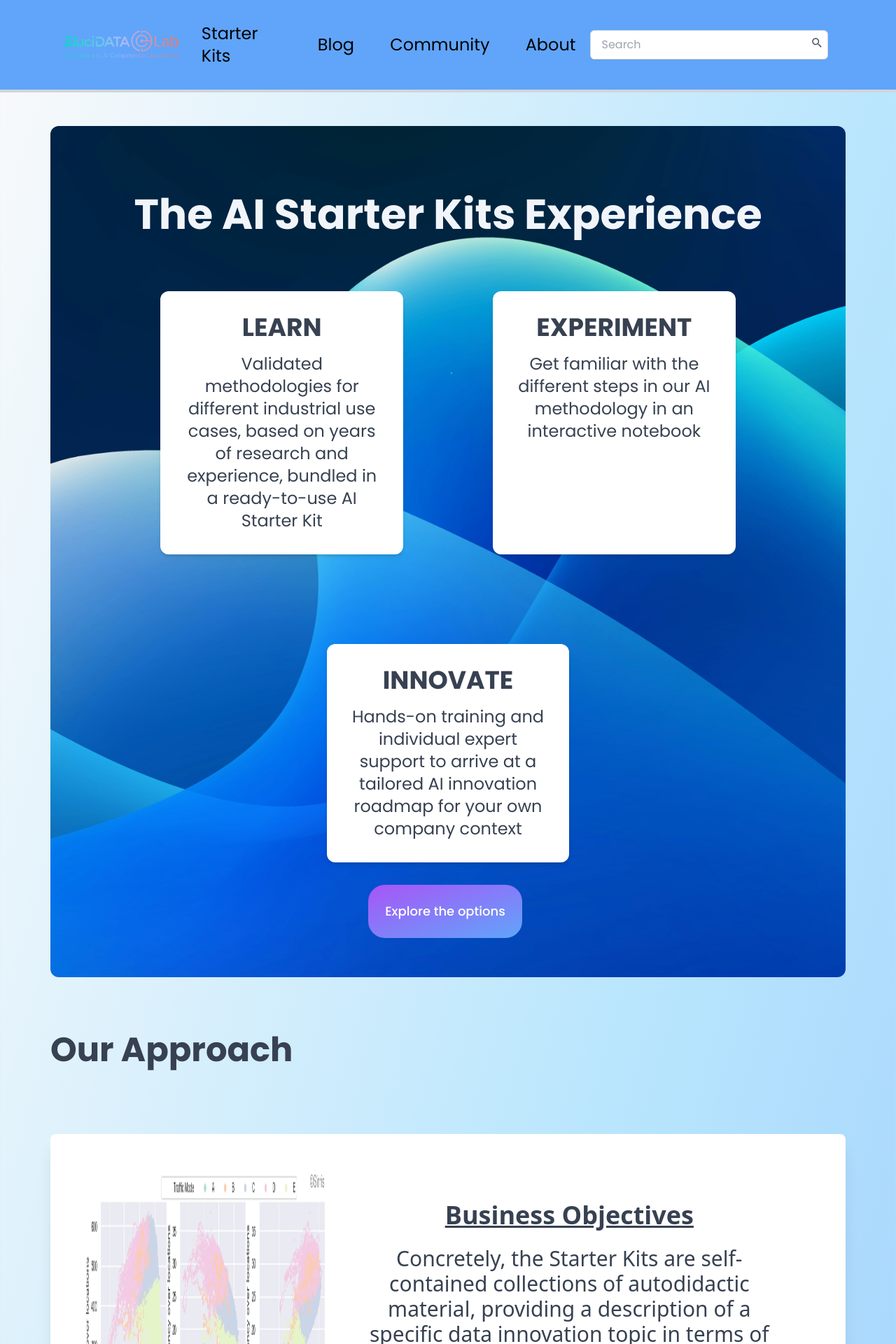
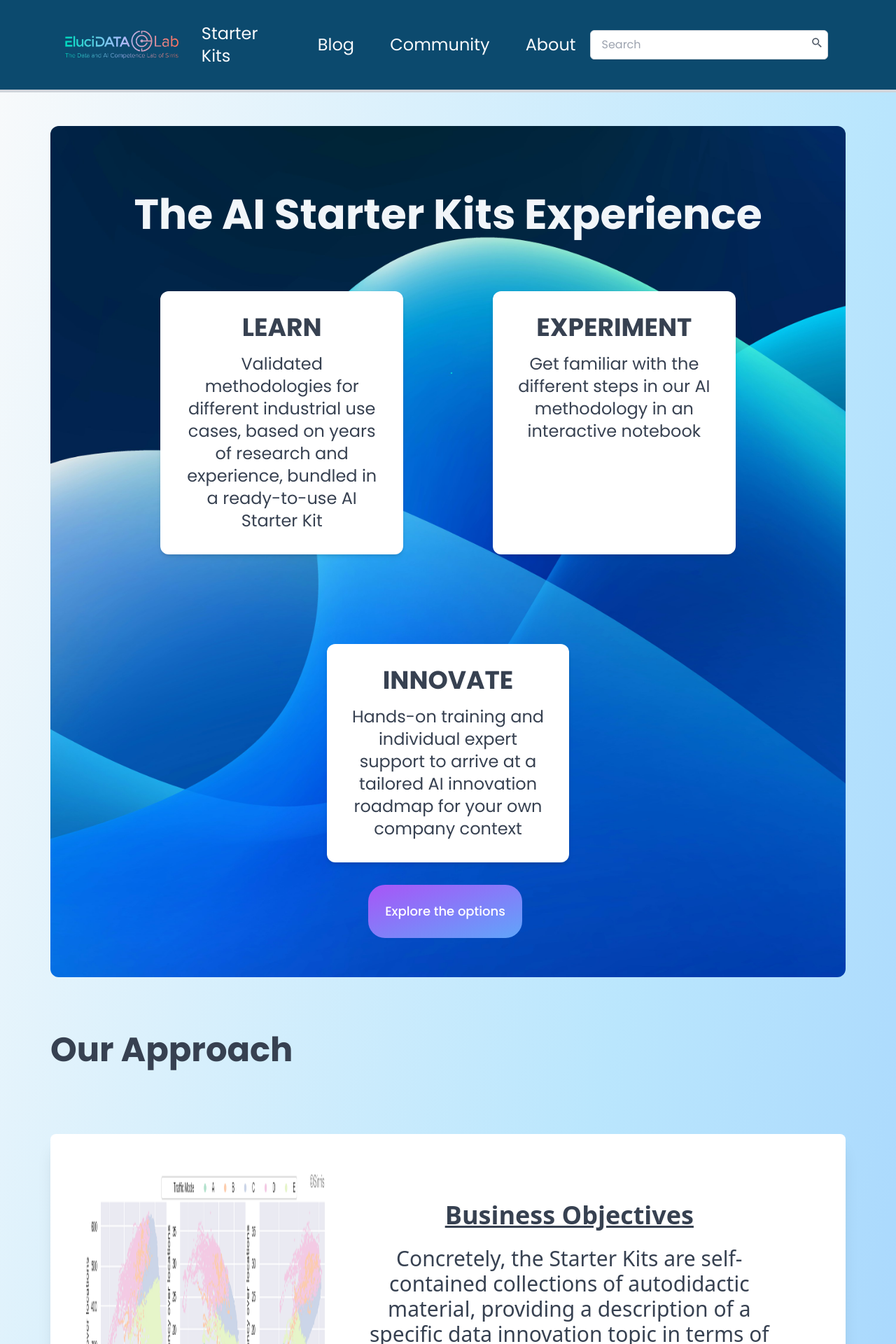
Before and after one commit to Steelings/jekyll-elucidata, a Jekyll site: the page built from webapp/index.markdown, in a window 1280 px wide. Shown: the top 1920 px of the page at 70% size. Built offline with Jekyll 4.4.1, drawn with Linux system fonts in a browser that asks for light colours; some web fonts are replaced; some of the changed text lies outside the part shown.

Commit message:
full responsiveness, light and dark mode

```diff
--- a/webapp/_includes/footer.html
+++ b/webapp/_includes/footer.html
@@ -1,24 +1,24 @@
-<footer class="bg-blue-400 dark:bg-slate-700 p-4 border-t-4 border-gray-200 rounded-tr-full overflow-hidden">
+<footer class="bg-sky-900 dark:bg-slate-700 p-4 border-t-4 border-gray-200 overflow-hidden">
     <div class="flex flex-col md:flex-row justify-between items-center">
         <!-- Left Section -->
-        <div class="flex flex-col items-center mb-2 md:mb-0">
+        <div class="flex flex-col items-center mb-4 md:mb-0">
             <img class="w-full h-full mr-0 flex" src="src/assets/PoweredBySirris_negatif 1.png" alt="Logo">
-            <div class="flex items-center space-x-2 justify-content: center align-items: flex-start">
-              <a href="#" class="text-slate-100 hover:text-blue-500 p-4"><i class="fab fa-facebook"></i></a>
-              <a href="#" class="text-slate-100 hover:text-blue-500 p-4"><i class="fab fa-twitter"></i></a>
-              <a href="#" class="text-slate-100 hover:text-blue-500 p-4"><i class="fab fa-instagram"></i></a>
-              <a href="#" class="text-slate-100 hover:text-blue-500 p-4"><i class="fab fa-linkedin"></i></a>
+            <div class="flex items-center space-x-2">
+                <a href="#" class="text-slate-100 hover:text-blue-500 p-2 md:p-4 text-xl md:text-3xl"><i class="fab fa-facebook"></i></a>
+                <a href="#" class="text-slate-100 hover:text-blue-500 p-2 md:p-4 text-xl md:text-3xl"><i class="fab fa-twitter"></i></a>
+                <a href="#" class="text-slate-100 hover:text-blue-500 p-2 md:p-4 text-xl md:text-3xl"><i class="fab fa-instagram"></i></a>
+                <a href="#" class="text-slate-100 hover:text-blue-500 p-2 md:p-4 text-xl md:text-3xl"><i class="fab fa-linkedin"></i></a>
             </div>
-          </div>
+        </div>
 
         <!-- Middle Section -->
-        <div class="w-48 mb-2 md:mb-0 flex justify-center">
-            <img class="w-60 cursor-pointer m-2 flex items-center" src="src/assets/logo.png" alt="EluciDATA Logo">
+        <div class="w-full md:w-auto mb-4 md:mb-0 flex justify-center">
+            <img class="w-60 md:w-72 cursor-pointer flex items-center" src="src/assets/logo.png" alt="EluciDATA Logo">
         </div>
 
         <!-- Right Section -->
-        <div class="grid grid-cols-1 md:grid-cols-4 gap-4 text-center md:text-left mx-20 p-10">
-            <div class="flex flex-col items-center p-10  ">
+        <div class="grid grid-cols-1 md:grid-cols-4 gap-4 text-center md:text-left mx-4 md:mx-0">
+            <div class="flex flex-col items-center p-4 md:p-10">
                 <div class="text-slate-100 font-bold pb-2">Starter Kits</div>
                 <div class="text-sm text-slate-100">Subtitle 1</div>
                 <div class="text-sm text-slate-100">Subtitle 1</div>
@@ -26,7 +26,7 @@
                 <div class="text-sm text-slate-100">Subtitle 1</div>
             </div>
 
-            <div class="flex flex-col items-center p-10  ">
+            <div class="flex flex-col items-center p-4 md:p-10">
                 <div class="text-slate-100 font-bold pb-2">Blog</div>
                 <div class="text-sm text-slate-100">Subtitle 2</div>
                 <div class="text-sm text-slate-100">Subtitle 1</div>
@@ -34,7 +34,7 @@
                 <div class="text-sm text-slate-100">Subtitle 1</div>
             </div>
 
-            <div class="flex flex-col items-center p-10 ">
+            <div class="flex flex-col items-center p-4 md:p-10">
                 <div class="text-slate-100 font-bold pb-2">Community</div>
                 <div class="text-sm text-slate-100">Subtitle 3</div>
                 <div class="text-sm text-slate-100">Subtitle 1</div>
@@ -42,7 +42,7 @@
                 <div class="text-sm text-slate-100">Subtitle 1</div>
             </div>
 
-            <div class="flex flex-col items-center p-10  ">
+            <div class="flex flex-col items-center p-4 md:p-10">
                 <div class="text-slate-100 font-bold pb-2">Archive</div>
                 <div class="text-sm text-slate-100">Subtitle 4</div>
                 <div class="text-sm text-slate-100">Subtitle 1</div>
@@ -52,7 +52,7 @@
         </div>
     </div>
 
-    <div class="text-xs text-slate-100 mt-2 text-center">
-        &copy; 2024 EluciDATA. All rights reserved. | <a href="#" class="text-blue-500">User Agreement</a> | <a href="#" class="text-blue-500">Privacy Policy</a>
+    <div class="text-xs text-slate-100 mt-4 text-center">
+        &copy; 2024 EluciDATA. All rights reserved. | <a href="#" class="text-white dark:text-slate-50">User Agreement</a> | <a href="#" class="text-white dark:text-slate-50">Privacy Policy</a>
     </div>
 </footer>
--- a/webapp/_includes/header.html
+++ b/webapp/_includes/header.html
@@ -1,32 +1,32 @@
-<header class="bg-blue-400 dark:bg-slate-700 border-b-4 dark:border-gray-500 border-gray-300 p-8">
+<header class="bg-sky-900 dark:bg-slate-700 border-b-4 dark:border-gray-500 border-gray-300 p-8">
     <nav class="flex justify-between items-center w-[92%] mx-auto">
         <div>
             <img class="w-48 cursor-pointer p-3" src="src/assets/logo.png" alt="EluciDATA Logo">
         </div>
-        <div class="nav-links duration-500 md:static absolute bg-blue-400 dark:bg-slate-700 md:min-h-fit min-h-[60vh] left-0 top-[-100%] md:w-auto w-full flex items-center px-5">
+        <div class="nav-links duration-500 md:static absolute bg-sky-900 dark:bg-slate-700 md:min-h-fit min-h-[60vh] left-0 top-[-100%] md:w-auto w-full flex items-center px-5">
             <ul class="flex md:flex-row flex-col md:items-center md:gap-[4vw] gap-8">
                 <li>
-                    <a class="relative text-2xl dark:text-white group" href="#">
+                    <a class="relative text-2xl text-slate-50 dark:text-white group" href="#">
                         Starter Kits
-                        <span class="absolute bottom-0 left-0 w-full h-1 bg-blue-400 dark:bg-slate-300 transform scale-x-0 group-hover:scale-x-100 transition-transform"></span>
+                        <span class="absolute bottom-0 left-0 w-full h-1 bg-slate-50 dark:bg-slate-300 transform scale-x-0 group-hover:scale-x-100 transition-transform"></span>
                     </a>
                 </li>
                 <li>
-                    <a class="relative text-2xl dark:text-white group" href="#">
+                    <a class="relative text-2xl text-slate-50 dark:text-white group" href="#">
                         Blog
-                        <span class="absolute bottom-0 left-0 w-full h-1 bg-blue-400 dark:bg-slate-300 transform scale-x-0 group-hover:scale-x-100 transition-transform"></span>
+                        <span class="absolute bottom-0 left-0 w-full h-1 bg-slate-50 dark:bg-slate-300 transform scale-x-0 group-hover:scale-x-100 transition-transform"></span>
                     </a>
                 </li>
                 <li>
-                    <a class="relative text-2xl dark:text-white group" href="#">
+                    <a class="relative text-2xl text-slate-50 dark:text-white group" href="#">
                         Community
-                        <span class="absolute bottom-0 left-0 w-full h-1 bg-blue-400 dark:bg-slate-300 transform scale-x-0 group-hover:scale-x-100 transition-transform"></span>
+                        <span class="absolute bottom-0 left-0 w-full h-1 bg-slate-50 dark:bg-slate-300 transform scale-x-0 group-hover:scale-x-100 transition-transform"></span>
                     </a>
                 </li>
                 <li>
-                    <a class="relative text-2xl dark:text-white group" href="#">
+                    <a class="relative text-2xl text-slate-50 dark:text-white group" href="#">
                         About
-                        <span class="absolute bottom-0 left-0 w-full h-1 bg-blue-400 dark:bg-slate-300 transform scale-x-0 group-hover:scale-x-100 transition-transform"></span>
+                        <span class="absolute bottom-0 left-0 w-full h-1 bg-slate-50 dark:bg-slate-300 transform scale-x-0 group-hover:scale-x-100 transition-transform"></span>
                     </a>
                 </li>
             </ul>
--- a/webapp/_includes/main.html
+++ b/webapp/_includes/main.html
@@ -81,8 +81,12 @@
       <img class="h-auto w-full shadow-xl" src="src/assets/data-exploration.png" alt="card-image"/>
   </div>
 </div>
+</section>
 
-</section>
+
+
+<h1 class="text-5xl font-bold text-gray-700 flex m-4 p-8">Your Tailormade Path</h1>
+
 <section class="flex flex-col md:flex-row justify-center">
   <div class="transition-transform duration-700 transform hover:scale-105 bg-clip-border rounded-xl bg-white text-gray-700 shadow-2xl m-4 md:m-12 flex flex-col justify-between flex-grow w-full md:w-1/2 p-4 md:p-0">
     <div class="relative overflow-hidden text-gray-700 bg-white bg-clip-border rounded-xl aspect-w-16 aspect-h-9">
@@ -132,36 +136,36 @@
 
 
 <section>
-  <div class="relative isolate overflow-hidden py-16 sm:py-24 lg:py-32">
+  <div class="relative isolate overflow-hidden py-8 sm:py-16 lg:py-24">
     <div class="mx-auto max-w-7xl px-6 lg:px-8">
-      <div class="mx-auto grid max-w-2xl grid-cols-1 gap-x-8 gap-y-16 lg:max-w-none lg:grid-cols-2">
-        <div class="max-w-xl lg:max-w-lg">
-          <h2 class="text-3xl font-bold tracking-tight text-gray-800 sm:text-4xl">Subscribe to our newsletter.</h2>
-          <p class="mt-4 text-lg leading-8 text-gray-600">Get in touch with the intriguing and evolving AI future</p>
-          <div class="mt-6 flex max-w-md gap-x-4 bg-slate-100 rounded-lg">
+      <div class="mx-auto grid max-w-2xl grid-cols-1 gap-x-8 gap-y-12 sm:grid-cols-2 lg:max-w-none lg:grid-cols-2">
+        <div class="flex flex-col justify-center items-center lg:items-start">
+          <h2 class="text-2xl font-bold tracking-tight text-gray-800 sm:text-3xl">Subscribe to our newsletter</h2>
+          <p class="mt-4 text-lg leading-6 text-gray-600 sm:text-base">Get in touch with the intriguing and evolving AI future</p>
+          <div class="mt-6 flex flex-col items-center sm:flex-row sm:max-w-md lg:max-w-none lg:items-start">
             <label for="email-address" class="sr-only">Email address</label>
-            <input id="email-address" name="email" type="email" autocomplete="email" required class="min-w-0 flex-auto rounded-md border-0 bg-white/5 px-3.5 py-2 text-white shadow-sm ring-1 ring-inset ring-white/10 focus:ring-2 focus:ring-inset focus:ring-indigo-500 sm:text-sm sm:leading-6" placeholder="Enter your email">
-            <button type="submit" class="bg-gradient-to-br from-purple-600 to-blue-500 hover:bg-gradient-to-bl focus:ring-4 focus:outline-none focus:ring-blue-300 dark:focus:ring-blue-800 flex-none rounded-md px-3.5 py-2.5 text-sm font-semibold text-white shadow-sm  focus-visible:outline focus-visible:outline-2 focus-visible:outline-offset-2 focus-visible:outline-indigo-500">Subscribe</button>
+            <input id="email-address" name="email" type="email" autocomplete="email" required class="w-full sm:w-auto flex-auto rounded-md border border-gray-300 bg-white px-4 py-2 text-gray-900 shadow-sm focus:ring-2 focus:ring-indigo-500 focus:outline-none focus:ring-opacity-50" placeholder="Enter your email">
+            <button type="submit" class="mt-4 sm:mt-0 w-full sm:w-auto px-4 py-2 rounded-md bg-gradient-to-br from-purple-600 to-blue-500 text-white font-semibold shadow-sm hover:bg-gradient-to-bl focus:ring-2 focus:ring-indigo-500 focus:outline-none focus:ring-opacity-50">Subscribe</button>
           </div>
         </div>
-        <dl class="grid grid-cols-1 gap-x-8 gap-y-10 sm:grid-cols-2 lg:pt-2">
-          <div class="flex flex-col items-center lg:items-start"> <!-- Center items for mobile and left-align for larger screens -->
-            <div class="rounded-md bg-white/5 p-2 ring-1 ring-white/10">
-              <svg class="h-6 w-6 text-gray-800" fill="none" viewBox="0 0 24 24" stroke-width="1.5" stroke="currentColor" aria-hidden="true">
-                <path stroke-linecap="round" stroke-linejoin="round" d="M6.75 3v2.25M17.25 3v2.25M3 18.75V7.5a2.25 2.25 0 012.25-2.25h13.5A2.25 2.25 0 0121 7.5v11.25m-18 0A2.25 2.25 0 005.25 21h13.5A2.25 2.25 0 0021 18.75m-18 0v-7.5A2.25 2.25 0 015.25 9h13.5A2.25 2.25 0 0121 11.25v7.5m-9-6h.008v.008H12v-.008zM12 15h.008v.008H12V15zm0 2.25h.008v.008H12v-.008zM9.75 15h.008v.008H9.75V15zm0 2.25h.008v.008H9.75v-.008zM7.5 15h.008v.008H7.5V15zm0 2.25h.008v.008H7.5v-.008zm6.75-4.5h.008v.008h-.008v-.008zm0 2.25h.008v.008h-.008V15zm0 2.25h.008v.008h-.008v-.008zm2.25-4.5h.008v.008H16.5v-.008zm0 2.25h.008v.008H16.5V15z" />
+        <dl class="grid grid-cols-1 gap-y-8 lg:gap-y-10">
+          <div class="flex flex-col justify-center items-center lg:items-start">
+            <div class="rounded-full bg-white/5 p-2 ring-1 ring-white/10">
+              <svg class="h-8 w-8 text-gray-800" fill="none" viewBox="0 0 24 24" stroke-width="1.5" stroke="currentColor" aria-hidden="true">
+                <path stroke-linecap="round" stroke-linejoin="round" d="M6.75 3v2.25M17.25 3v2.25M3 18.75V7.5a2.25 2.25 0 012.25-2.25h13.5A2.25 2.25 0 0121 7.5v11.25m-18 0A2.25 2.25 0 005.25 21h13.5A2.25 2.25 0 0021 18.75m-18 0v-7.5A2.25 2.25 0 015.25 9h13.5A2.25 2.25 0 0121 11.25v7.5m-18 0h.008m0 0a1.575 1.575 0 003.142.007M12 15h.008m0 0a1.575 1.575 0 003.142.008M12 17.25h.008m0 0a1.575 1.575 0 003.142.007M9.75 15h.008m0 0a1.575 1.575 0 003.142.008M9.75 17.25h.008m0 0a1.575 1.575 0 003.142.007M7.5 15h.008m0 0a1.575 1.575 0 003.142.008M7.5 17.25h.008m0 0a1.575 1.575 0 003.142.007M15.75 15h.008m0 0a1.575 1.575 0 003.142.008M15.75 17.25h.008m0 0a1.575 1.575 0 003.142.007M18 15h.008m0 0a1.575 1.575 0 003.142.008M18 17.25h.008m0 0a1.575 1.575 0 003.142.007" />
               </svg>
             </div>
-            <dt class="mt-4 font-semibold text-gray-800 text-center lg:text-left">Weekly articles</dt>
-            <dd class="mt-2 leading-7 text-gray-600 text-center lg:text-left"> Get up to date with our projects and read our weekly articles about the EluciDATA environment.</dd>
+            <dt class="mt-4 font-semibold text-gray-800 text-center lg:text-left text-3xl">Weekly articles</dt>
+            <dd class="mt-2 leading-6 text-gray-600 text-center lg:text-left text-lg">Get up to date with our projects and read our weekly articles about the EluciDATA environment.</dd>
           </div>
-          <div class="flex flex-col items-center lg:items-start"> <!-- Center items for mobile and left-align for larger screens -->
-            <div class="rounded-md bg-white/5 p-2 ring-1 ring-white/10">
-              <svg class="h-6 w-6 text-gray-800" fill="none" viewBox="0 0 24 24" stroke-width="1.5" stroke="currentColor" aria-hidden="true">
+          <div class="flex flex-col justify-center items-center lg:items-start">
+            <div class="rounded-full bg-white/5 p-2 ring-1 ring-white/10">
+              <svg class="h-8 w-8 text-gray-800" fill="none" viewBox="0 0 24 24" stroke-width="1.5" stroke="currentColor" aria-hidden="true">
                 <path stroke-linecap="round" stroke-linejoin="round" d="M10.05 4.575a1.575 1.575 0 10-3.15 0v3m3.15-3v-1.5a1.575 1.575 0 013.15 0v1.5m-3.15 0l.075 5.925m3.075.75V4.575m0 0a1.575 1.575 0 013.15 0V15M6.9 7.575a1.575 1.575 0 10-3.15 0v8.175a6.75 6.75 0 006.75 6.75h2.018a5.25 5.25 0 003.712-1.538l1.732-1.732a5.25 5.25 0 001.538-3.712l.003-2.024a.668.668 0 01.198-.471 1.575 1.575 0 10-2.228-2.228 3.818 3.818 0 00-1.12 2.687M6.9 7.575V12m6.27 4.318A4.49 4.49 0 0116.35 15m.002 0h-.002" />
               </svg>
             </div>
-            <dt class="mt-4 font-semibold text-gray-800 text-center lg:text-left">No spam</dt>
-            <dd class="mt-2 leading-7 text-gray-600 text-center lg:text-left">Only get the most important information from EluciDATA to prevent daily spam mails, unsubscribe any time via any mail</dd>
+            <dt class="mt-4 font-semibold text-gray-800 text-center lg:text-left text-3xl">No spam</dt>
+            <dd class="mt-2 leading-6 text-gray-600 text-center lg:text-left text-lg">Only get the most important information from EluciDATA to prevent daily spam mails, unsubscribe any time via any mail</dd>
           </div>
         </dl>
       </div>
--- a/webapp/src/styles/output.css
+++ b/webapp/src/styles/output.css
@@ -665,6 +665,11 @@
   margin-right: auto;
 }
 
+.mx-4 {
+  margin-left: 1rem;
+  margin-right: 1rem;
+}
+
 .mb-2 {
   margin-bottom: 0.5rem;
 }
@@ -895,6 +900,14 @@
   row-gap: 4rem;
 }
 
+.gap-y-12 {
+  row-gap: 3rem;
+}
+
+.gap-y-8 {
+  row-gap: 2rem;
+}
+
 .space-x-2 > :not([hidden]) ~ :not([hidden]) {
   --tw-space-x-reverse: 0;
   margin-right: calc(0.5rem * var(--tw-space-x-reverse));
@@ -921,6 +934,10 @@
   border-radius: 0.75rem;
 }
 
+.rounded-full {
+  border-radius: 9999px;
+}
+
 .rounded-tr-full {
   border-top-right-radius: 9999px;
 }
@@ -973,6 +990,46 @@
 .bg-red-500 {
   --tw-bg-opacity: 1;
   background-color: rgb(239 68 68 / var(--tw-bg-opacity));
+}
+
+.bg-gray-700 {
+  --tw-bg-opacity: 1;
+  background-color: rgb(55 65 81 / var(--tw-bg-opacity));
+}
+
+.bg-blue-500 {
+  --tw-bg-opacity: 1;
+  background-color: rgb(59 130 246 / var(--tw-bg-opacity));
+}
+
+.bg-blue-600 {
+  --tw-bg-opacity: 1;
+  background-color: rgb(37 99 235 / var(--tw-bg-opacity));
+}
+
+.bg-blue-700 {
+  --tw-bg-opacity: 1;
+  background-color: rgb(29 78 216 / var(--tw-bg-opacity));
+}
+
+.bg-sky-600 {
+  --tw-bg-opacity: 1;
+  background-color: rgb(2 132 199 / var(--tw-bg-opacity));
+}
+
+.bg-sky-500 {
+  --tw-bg-opacity: 1;
+  background-color: rgb(14 165 233 / var(--tw-bg-opacity));
+}
+
+.bg-sky-900 {
+  --tw-bg-opacity: 1;
+  background-color: rgb(12 74 110 / var(--tw-bg-opacity));
+}
+
+.bg-slate-50 {
+  --tw-bg-opacity: 1;
+  background-color: rgb(248 250 252 / var(--tw-bg-opacity));
 }
 
 .bg-gradient-to-br {
@@ -1121,6 +1178,11 @@
   padding-bottom: 1.5rem;
 }
 
+.py-8 {
+  padding-top: 2rem;
+  padding-bottom: 2rem;
+}
+
 .pb-2 {
   padding-bottom: 0.5rem;
 }
@@ -1230,6 +1292,10 @@
   line-height: 1.375;
 }
 
+.leading-6 {
+  line-height: 1.5rem;
+}
+
 .tracking-normal {
   letter-spacing: 0em;
 }
@@ -1276,6 +1342,11 @@
 .text-white {
   --tw-text-opacity: 1;
   color: rgb(255 255 255 / var(--tw-text-opacity));
+}
+
+.text-slate-50 {
+  --tw-text-opacity: 1;
+  color: rgb(248 250 252 / var(--tw-text-opacity));
 }
 
 .underline {
@@ -1420,6 +1491,10 @@
   --tw-ring-color: rgb(99 102 241 / var(--tw-ring-opacity));
 }
 
+.focus\:ring-opacity-50:focus {
+  --tw-ring-opacity: 0.5;
+}
+
 .focus-visible\:outline:focus-visible {
   outline-style: solid;
 }
@@ -1460,8 +1535,24 @@
 }
 
 @media (min-width: 640px) {
+  .sm\:mt-0 {
+    margin-top: 0px;
+  }
+
+  .sm\:w-auto {
+    width: auto;
+  }
+
+  .sm\:max-w-md {
+    max-width: 28rem;
+  }
+
   .sm\:grid-cols-2 {
     grid-template-columns: repeat(2, minmax(0, 1fr));
+  }
+
+  .sm\:flex-row {
+    flex-direction: row;
   }
 
   .sm\:py-24 {
@@ -1469,6 +1560,11 @@
     padding-bottom: 6rem;
   }
 
+  .sm\:py-16 {
+    padding-top: 4rem;
+    padding-bottom: 4rem;
+  }
+
   .sm\:text-4xl {
     font-size: 2.25rem;
     line-height: 2.5rem;
@@ -1479,6 +1575,16 @@
     line-height: 1.25rem;
   }
 
+  .sm\:text-3xl {
+    font-size: 1.875rem;
+    line-height: 2.25rem;
+  }
+
+  .sm\:text-base {
+    font-size: 1rem;
+    line-height: 1.5rem;
+  }
+
   .sm\:leading-6 {
     line-height: 1.5rem;
   }
@@ -1493,6 +1599,11 @@
     margin: 3rem;
   }
 
+  .md\:mx-0 {
+    margin-left: 0px;
+    margin-right: 0px;
+  }
+
   .md\:mb-0 {
     margin-bottom: 0px;
   }
@@ -1534,6 +1645,10 @@
     width: auto;
   }
 
+  .md\:w-72 {
+    width: 18rem;
+  }
+
   .md\:grid-cols-4 {
     grid-template-columns: repeat(4, minmax(0, 1fr));
   }
@@ -1556,6 +1671,14 @@
 
   .md\:p-0 {
     padding: 0px;
+  }
+
+  .md\:p-10 {
+    padding: 2.5rem;
+  }
+
+  .md\:p-4 {
+    padding: 1rem;
   }
 
   .md\:text-left {
@@ -1632,6 +1755,10 @@
     gap: 4rem;
   }
 
+  .lg\:gap-y-10 {
+    row-gap: 2.5rem;
+  }
+
   .lg\:p-12 {
     padding: 3rem;
   }
@@ -1644,6 +1771,11 @@
   .lg\:py-32 {
     padding-top: 8rem;
     padding-bottom: 8rem;
+  }
+
+  .lg\:py-24 {
+    padding-top: 6rem;
+    padding-bottom: 6rem;
   }
 
   .lg\:pt-2 {
@@ -1701,6 +1833,11 @@
     color: rgb(255 255 255 / var(--tw-text-opacity));
   }
 
+  .dark\:text-slate-50 {
+    --tw-text-opacity: 1;
+    color: rgb(248 250 252 / var(--tw-text-opacity));
+  }
+
   .dark\:focus\:ring-blue-800:focus {
     --tw-ring-opacity: 1;
     --tw-ring-color: rgb(30 64 175 / var(--tw-ring-opacity));
```
